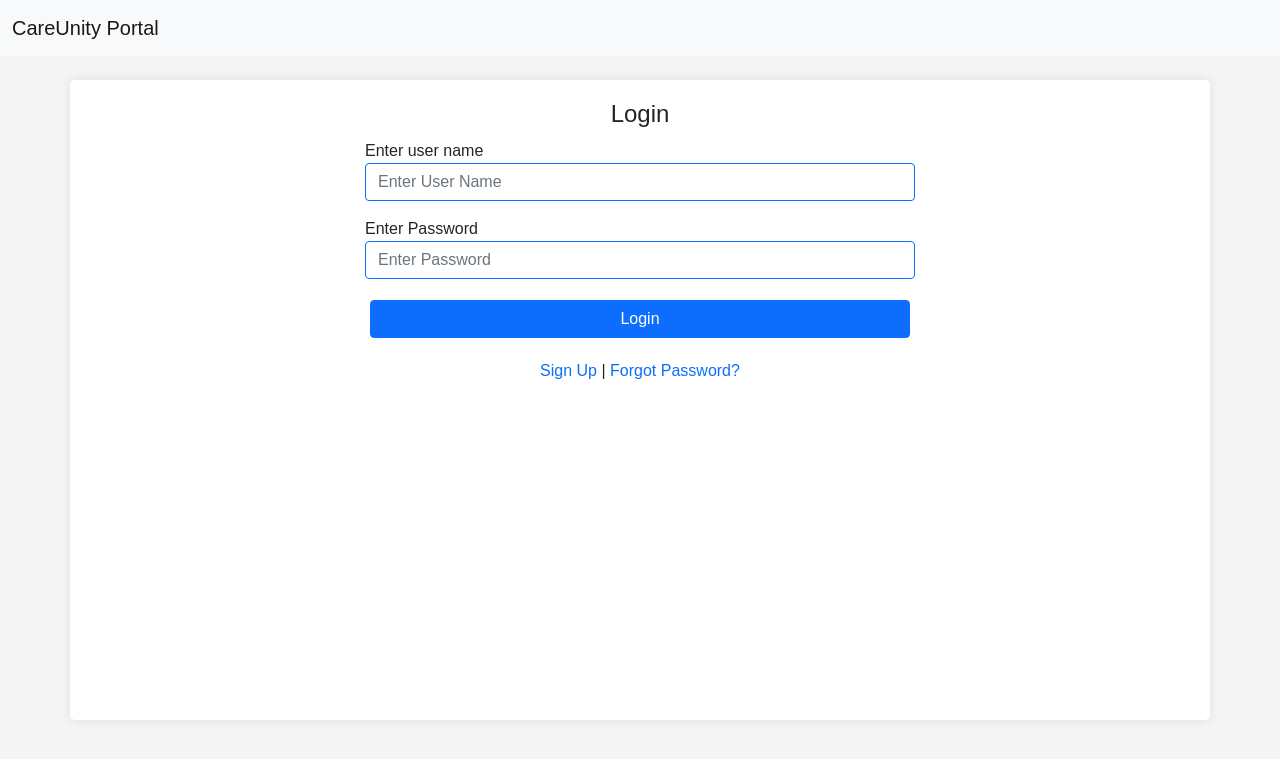
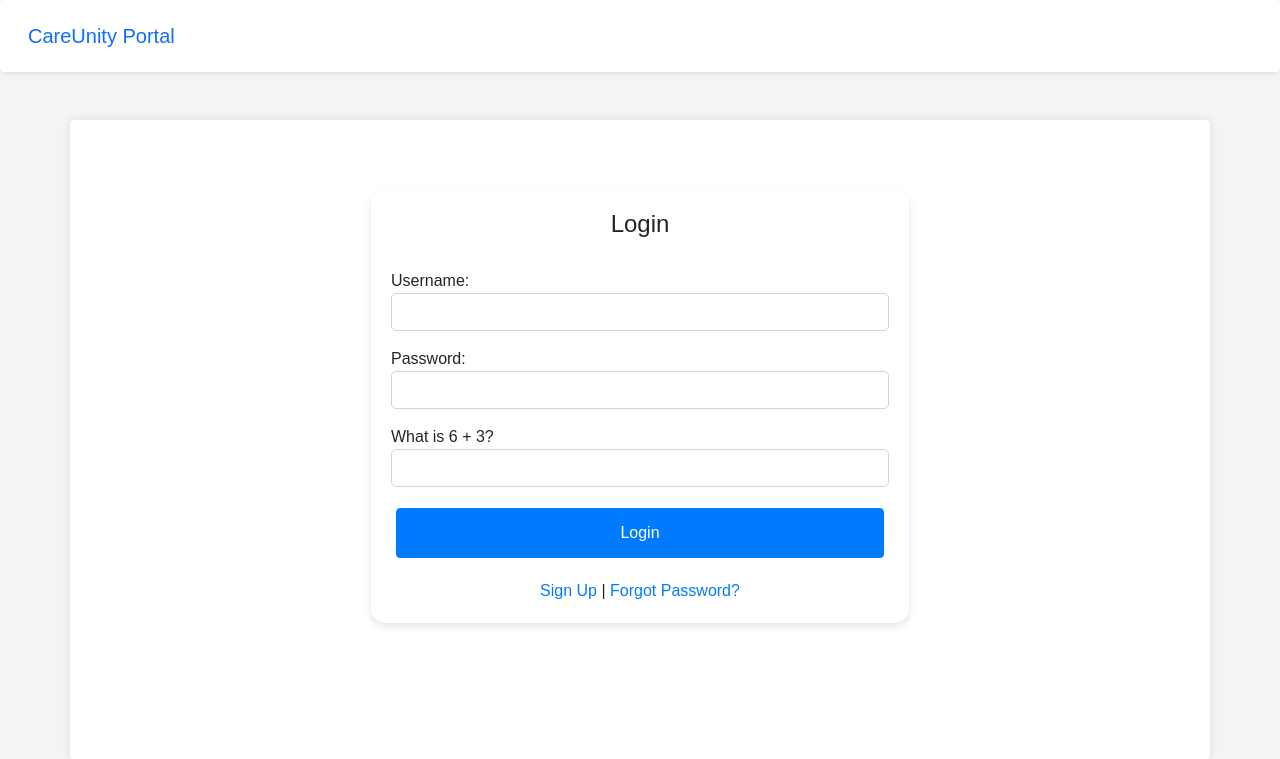
Before and after one commit to rohan-dev-contact/careunityportal, a Django app: page /login/ in a window 1280 px wide. Shown: the top 759 px of the page. Run offline with Django 4.2, Linux system fonts and the light colour scheme.

Commit message:
changes added capture pending

```diff
--- a/patient_app/forms.py
+++ b/patient_app/forms.py
@@ -1,7 +1,8 @@
 import datetime
+import random
 from django import forms
 from django.contrib.auth.forms import UserCreationForm,AuthenticationForm,SetPasswordForm
-from patient_app.models import Appointment, Doctor, Schedule, User
+from patient_app.models import Appointment, Contact, Doctor, Schedule, User
 
 class UserRegistrationForm(UserCreationForm):
     username = forms.CharField(
@@ -40,15 +41,44 @@ class UserRegistrationForm(UserCreationForm):
         model = User
         fields = ("username","first_name","last_name", "email","mobile","address")
 
-class LoginForm(AuthenticationForm):
-    username = forms.CharField(
-        label=("Enter user name"),
-        widget=forms.TextInput(attrs={"class": "form-control border-primary","placeholder":"Enter User Name"}),
-    )
-    password=forms.CharField(
-        label=("Enter Password"),
-        widget=forms.PasswordInput(attrs={"class": "form-control border-primary","placeholder":"Enter Password"}),
-    )
+
+
+
+
+class CaptchaField(forms.CharField):
+    def __init__(self, *args, **kwargs):
+        self.captcha_value = self._generate_captcha()
+        kwargs['label'] = f'What is {self.captcha_value[0]} + {self.captcha_value[1]}?'
+        kwargs['max_length'] = 2
+        super().__init__(*args, **kwargs)
+
+    def _generate_captcha(self):
+        a = random.randint(1, 9)
+        b = random.randint(1, 9)
+        return (a, b)
+
+    def validate(self, value):
+        super().validate(value)
+        if int(value) != sum(self.captcha_value):
+            raise forms.ValidationError('Incorrect answer to CAPTCHA')
+
+class LoginForm(forms.Form):
+    username = forms.CharField(label='Username', max_length=150, widget=forms.TextInput(attrs={'class': 'form-control'}))
+    password = forms.CharField(label='Password', widget=forms.PasswordInput(attrs={'class': 'form-control'}))
+    captcha_answer = forms.IntegerField(label='', widget=forms.TextInput(attrs={'class': 'form-control'}))
+
+    def __init__(self, *args, **kwargs):
+        super(LoginForm, self).__init__(*args, **kwargs)
+        # The label for captcha_answer will be set in the view
+
+    def clean_captcha_answer(self):
+        request = self.request
+        answer = self.cleaned_data.get('captcha_answer')
+        correct_answer = request.session.get('captcha_answer')
+        if answer != correct_answer:
+            raise forms.ValidationError("Incorrect CAPTCHA answer.")
+        return answer
+
 
 
 class PlainTextPasswordUserCreationForm(UserCreationForm):
@@ -121,3 +151,15 @@ class AppointmentForm(forms.ModelForm):
     def validate_appdate(self, value):
         if value.strftime('%A') not in self.available_dates:
             raise forms.ValidationError('The selected date is not available. Please choose a date when the doctor is available.')
+
+
+class ContactForm(forms.ModelForm):
+    class Meta:
+        model = Contact
+        fields = ['name', 'email', 'subject', 'message']
+        widgets = {
+            'name': forms.TextInput(attrs={'class': 'form-control'}),
+            'email': forms.EmailInput(attrs={'class': 'form-control'}),
+            'subject': forms.TextInput(attrs={'class': 'form-control'}),
+            'message': forms.Textarea(attrs={'class': 'form-control', 'rows': 5}),
+        }
--- a/patient_app/views.py
+++ b/patient_app/views.py
@@ -6,7 +6,7 @@ import random
 
 from CareUnity_Portal import settings
 # from Doctor_App.forms import Appointment
-from patient_app.forms import AppointmentForm, OTPVerificationForm, PasswordResetForm, PasswordResetRequestForm, UserRegistrationForm,LoginForm
+from patient_app.forms import AppointmentForm, ContactForm, OTPVerificationForm, PasswordResetForm, PasswordResetRequestForm, UserRegistrationForm,LoginForm
 from django.contrib.auth import authenticate,login,logout
 from patient_app.models import OTP, Appointment, Doctor,Patient, Schedule,User
 from django.core.mail import send_mail
@@ -31,18 +31,21 @@ def about_view(request):
 def services_view(request):
     return render(request, 'patient_app/services.html')
 
+
+
 def contact_view(request):
-    if request.method=='POST':
-        form=Contact_form(request.POST)
+    if request.method == 'POST':
+        form = ContactForm(request.POST)
         if form.is_valid():
-            form.save
-            return render(request, 'patient_app/success.html')
-    form= Contact_form()
-    context = {'form':form}
-    return render(request, 'patient_app/contact.html')
+            form.save()
+            messages.success(request, 'Your message has been sent successfully!')
+            return redirect('contact')
+    else:
+        form = ContactForm()
+    return render(request, 'patient_app/contact.html', {'form': form})
 
 def terms(request):
-    return render(request, 'patient_app/terms.html',context)
+    return render(request, 'patient_app/terms.html')
 
 def signup(request):
     if request.method == 'POST':
@@ -60,34 +63,45 @@ def signup(request):
         form = UserRegistrationForm()
     return render(request, 'patient_app/registration/signup.html', {'forms': form})
 
-
 def userLogin(request):
-    print(request)
-    if request.POST:
-        form=LoginForm(request=request, data=request.POST)
+    if request.method == 'POST':
+        form = LoginForm(request.POST)
+        form.request = request  # Pass the request to the form for CAPTCHA validation
         if form.is_valid():
-            username=form.cleaned_data['username']
-            password=form.cleaned_data['password']
-            user=authenticate(username=username, password=password)
+            username = form.cleaned_data['username']
+            password = form.cleaned_data['password']
+            user = authenticate(username=username, password=password)
             if user is not None:
                 login(request, user)
                 is_doctor = Doctor.objects.filter(user=user).exists()
                 is_patient = Patient.objects.filter(user=user).exists()
                 if is_doctor:
-                    return redirect('doctor_dashboard')  # Redirect to doctor dashboard
+                    return redirect('doctor_dashboard')
                 elif is_patient:
-                    return redirect('patient_dashboard')  # Redirect to patient dashboard
+                    return redirect('patient_dashboard')
                 else:
-                    return redirect('home')  # Redirect to a general home page
+                    return redirect('home')
+            else:
+                form.add_error('password', 'Invalid password.')
         else:
-            username=form.cleaned_data['username']
-            if User.objects.filter(username=username).exists():
-                form.add_error('password', 'Invalid password.')
-            else:
-                form.add_error('username', 'Username does not exist.')
+            # Regenerate CAPTCHA question
+            num1 = random.randint(1, 10)
+            num2 = random.randint(1, 10)
+            request.session['captcha_answer'] = num1 + num2
+            form.fields['captcha_answer'].label = f"What is {num1} + {num2}?"
+
+            # Display errors
+            return render(request, 'patient_app/registration/login.html', {'form': form})
     else:
-        form=LoginForm()
-    return render(request, 'patient_app/registration/login.html', {'forms':form})
+        form = LoginForm()
+
+        # Generate a new CAPTCHA question
+        num1 = random.randint(1, 10)
+        num2 = random.randint(1, 10)
+        request.session['captcha_answer'] = num1 + num2
+        form.fields['captcha_answer'].label = f"What is {num1} + {num2}?"
+
+    return render(request, 'patient_app/registration/login.html', {'form': form})
 
 def userLogout(request):
     logout(request)
--- a/templates/patient_app/registration/login.html
+++ b/templates/patient_app/registration/login.html
@@ -1,14 +1,75 @@
-{% extends './base.html' %} {% block title %}Login - CareUnity Portal{% endblock %} {% block content %}
+{% extends './base.html' %}
 
-<div class="col-md-6 offset-md-3">
+{% block title %}
+    Login - CareUnity Portal
+{% endblock %}
+
+{% block content %}
+<style>
+    .card {
+        border-radius: 15px;
+        box-shadow: 0 4px 8px rgba(0, 0, 0, 0.1);
+        margin-top: 50px;
+    }
+
+    .card-title {
+        margin-top: 20px;
+        font-size: 1.5rem;
+    }
+
+    .form-control {
+        border-radius: 5px;
+    }
+
+    .btn-primary {
+        background-color: #007bff;
+        border-color: #007bff;
+        color: #fff;
+        padding: 0.75rem;
+    }
+
+    .btn-primary:hover {
+        background-color: #0056b3;
+        border-color: #0056b3;
+    }
+
+    .text-danger {
+        font-size: 0.875rem;
+    }
+
+    .text-center a {
+        color: #007bff;
+    }
+
+    .text-center a:hover {
+        color: #0056b3;
+        text-decoration: underline;
+    }
+</style>
+
+<div class="">
+    <div class="row justify-content-center">
+        <div class="col-md-6">
+            <div class="card">
                 <h2 class="card-title text-center">Login</h2>
+                <div class="card-body">
                     <form method="post">
-        {% csrf_token %} {% for form in forms %}
+                        {% csrf_token %}
                         <div class="mb-3">
-            {{form.label}} {{form}}
-            <span class="text-danger">{{form.errors | striptags}}</span>
+                            {{ form.username.label_tag }}
+                            {{ form.username }}
+                            <span class="text-danger">{{ form.username.errors }}</span>
                         </div>
-        {% endfor %}
+                        <div class="mb-3">
+                            {{ form.password.label_tag }}
+                            {{ form.password }}
+                            <span class="text-danger">{{ form.password.errors }}</span>
+                        </div>
+                        <div class="mb-3 mt-3">
+                            {{ form.captcha_answer.label_tag }}
+                            {{ form.captcha_answer }}
+                            <span class="text-danger">{{ form.captcha_answer.errors }}</span>
+                        </div>
                         <div class="d-grid gap-2">
                             <button type="submit" class="btn btn-primary">Login</button>
                         </div>
@@ -18,5 +79,8 @@
                         <a href="{% url 'password_reset_request' %}" class="text-decoration-none">Forgot Password?</a>
                     </div>
                 </div>
-
+            </div>
+        </div>
+    </div>
+</div>
 {% endblock %}
--- a/templates/patient_app/registration/navbar.html
+++ b/templates/patient_app/registration/navbar.html
@@ -1,7 +1,7 @@
 {% block navbar %} {% with request.resolver_match.url_name as url_name %}
-<nav class="navbar navbar-expand-lg navbar-light bg-light">
+<nav class="navbar navbar-expand-lg navbar-light bg-light shadow-sm p-3 mb-5 bg-white rounded">
     <div class="container-fluid">
-        <a class="navbar-brand" href="{% url 'home' %}">CareUnity Portal</a>
+        <a class="navbar-brand text-primary" href="{% url 'home' %}">CareUnity Portal</a>
         <button class="navbar-toggler" type="button" data-bs-toggle="collapse" data-bs-target="#navbarNav" aria-controls="navbarNav" aria-expanded="false" aria-label="Toggle navigation">
             <span class="navbar-toggler-icon"></span>
         </button>
```
Also changed, not shown: patient_app/admin.py (+7 -1 lines), patient_app/models.py (+10 -0 lines), templates/patient_app/contact.html (+88 -25 lines), templates/patient_app/navbar.html (+9 -9 lines), patient_app/migrations/0003_contact.py (added). Lines whose indentation alone changed are shown as unchanged.
